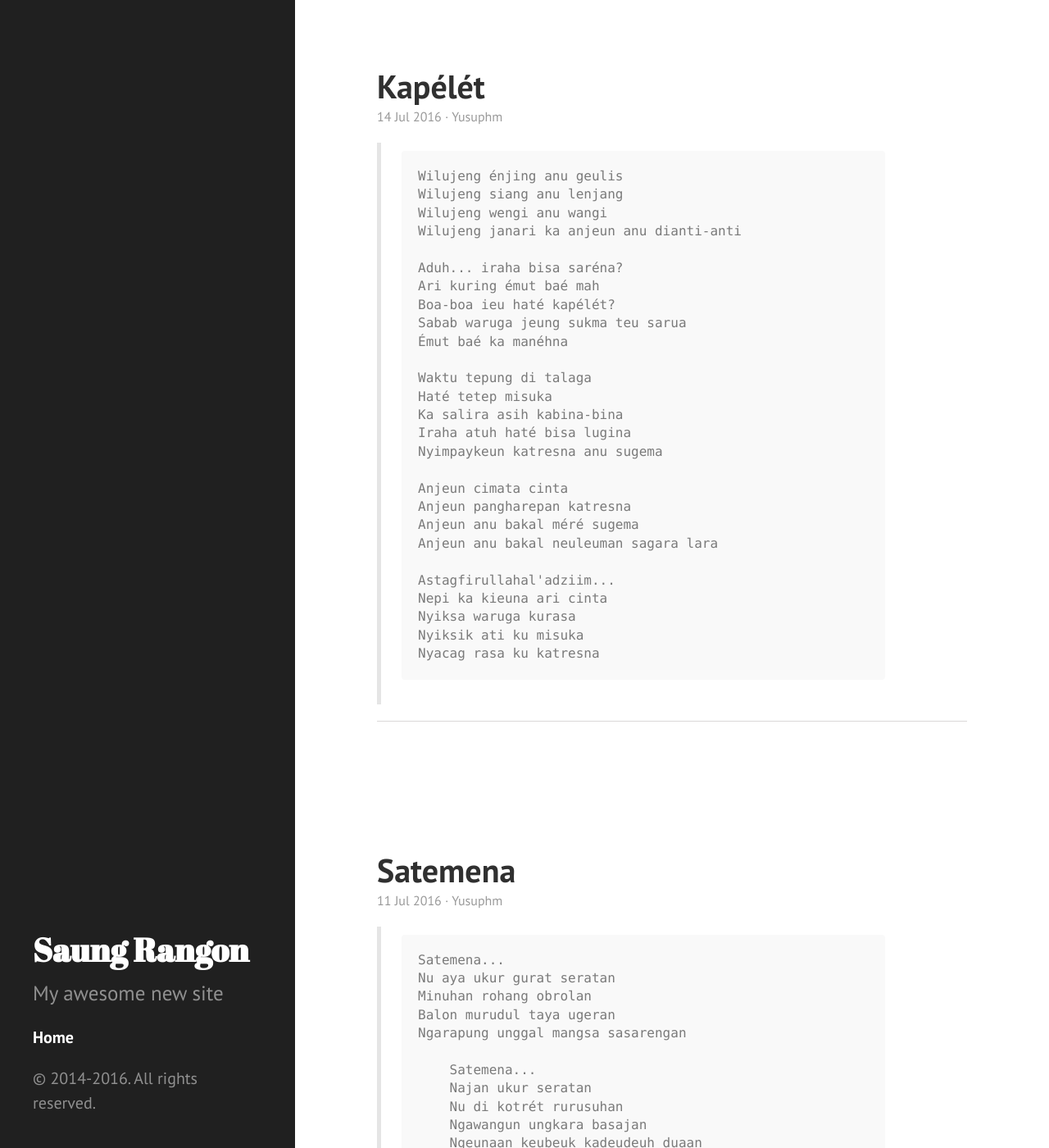
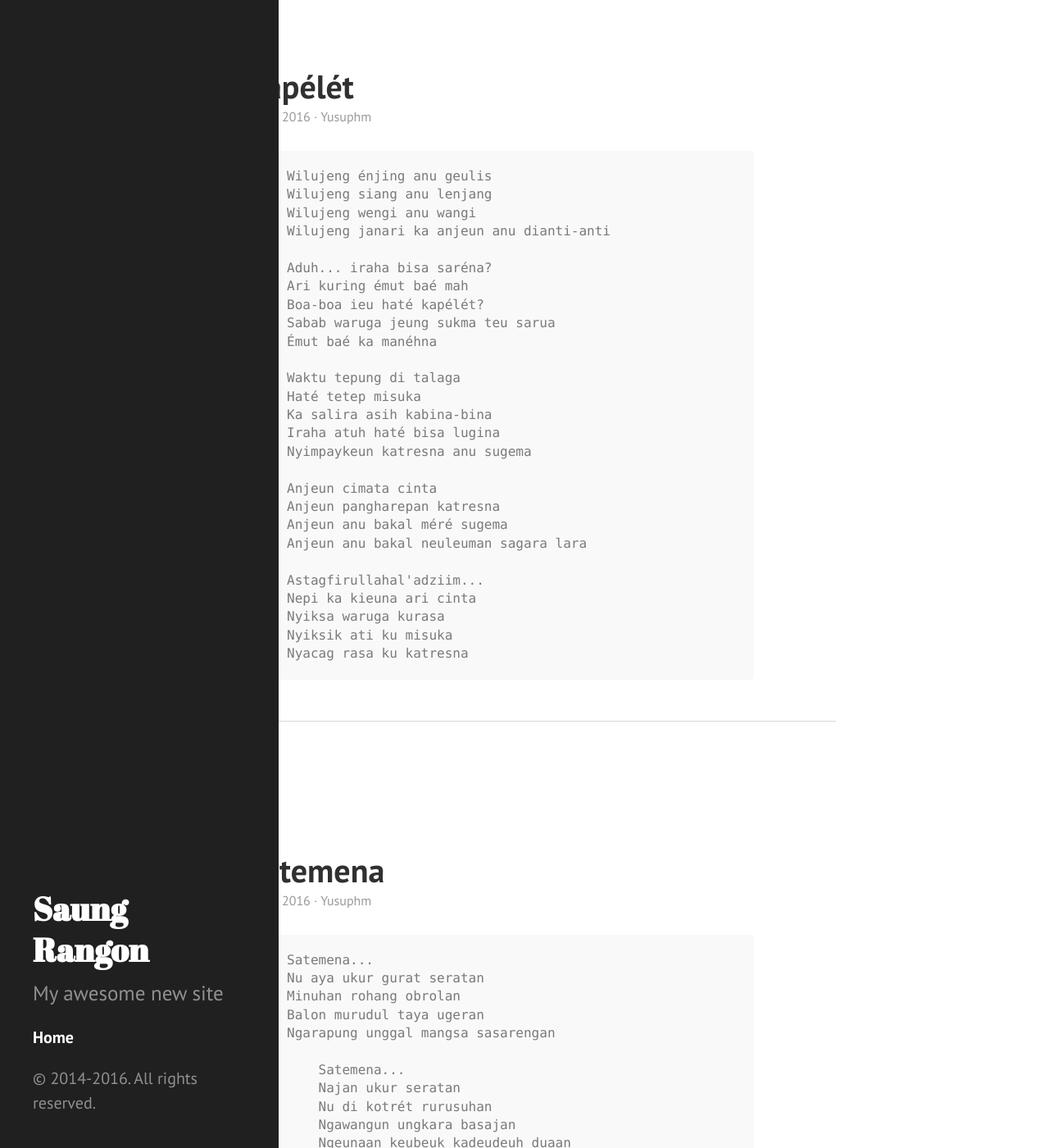
Before and after one commit to saung-rangon/saung-rangon.github.io, a Jekyll site: the page built from index.html, in a window 1280 px wide and 1400 px high. Shown: the whole window at 82% size. Built offline with Jekyll 4.4.1, drawn with Linux system fonts in a browser that asks for light colours; the list of posts is cut into pages by our own code.

Commit message:
Update hyde.css

```diff
--- a/public/css/hyde.css
+++ b/public/css/hyde.css
@@ -65,7 +65,7 @@
     top: 0;
     left: 0;
     bottom: 0;
-    width: 18rem;
+    width: 17rem;
     text-align: left;
   }
 }
@@ -113,20 +113,6 @@
   }
 }
 
-/* Right sidebar */
-@media (min-width: 1025px) {
-    .rsidebar {
-        position: absolute;
-        top: 0;
-        right: 0;
-        width: 18rem;
-    }
-}
-@media (max-width: 1024px) {
-    .rsidebar {
-      /*display: none;*/
-    }
-}
 
 /* Container
  *
@@ -149,8 +135,8 @@
 
 @media (min-width: 64rem) {
   .content {
-    margin-left: 22rem;
-    margin-right: 4rem;
+    margin-left: 14rem;
+    margin-right: 10rem;
   }
 }
 
@@ -178,8 +164,6 @@
     margin-right: 22rem;
   }
 }
-
-
 
 /*
  * Themes
```
